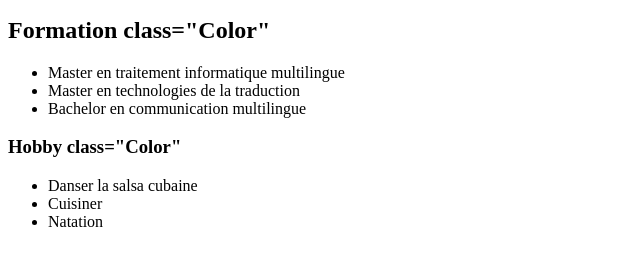
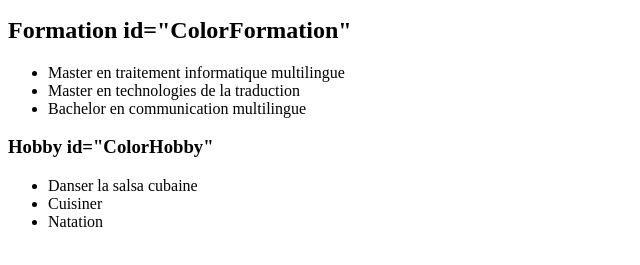
Before and after one commit to BaldValentina/BaldValentina.github.io, a plain HTML site: page index.html in a window 1280 px wide. Shown: the part 189-454 px from the top of the page, without its empty margins (0-640 px from the left). Drawn offline with Linux system fonts and the light colour scheme.

Commit message:
Update index.html

```diff
--- a/index.html
+++ b/index.html
@@ -13,13 +13,13 @@
     <li>Staigiare en technologies de la traduction et terminologie</li>
     <li>Staigiare en communication multilingue</li>
 </ul>
-<h2>Formation class="Color"</h2>
+<h2>Formation id="ColorFormation"</h2>
 <ul>
     <li>Master en traitement informatique multilingue</li>
     <li>Master en technologies de la traduction</li>
     <li>Bachelor en communication multilingue</li>
 </ul>
-<h3>Hobby class="Color"</h3>
+<h3>Hobby id="ColorHobby"</h3>
 <ul>
     <li>Danser la salsa cubaine</li>
     <li>Cuisiner</li>
```
